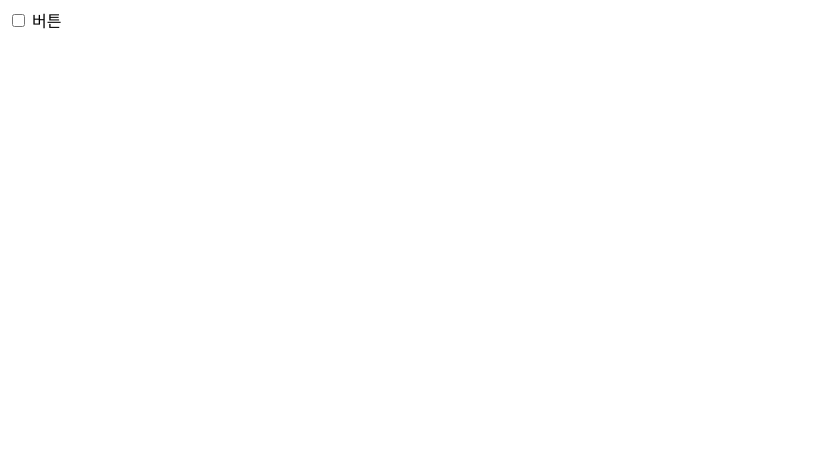
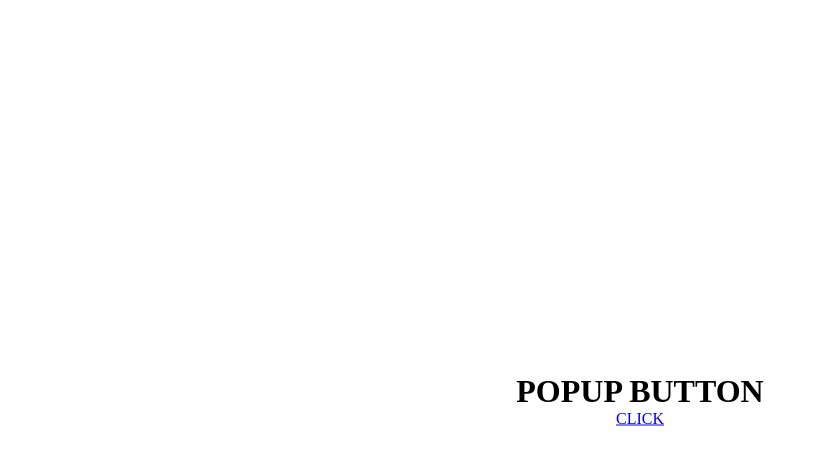
Before and after one commit to gunheekwon/gunheekwon.github.io, a plain HTML site: page layer_popup.html in a window 1280 px wide. Shown: the whole page, without its empty margins (0-815 px from the left). Drawn offline with Linux system fonts and the light colour scheme.

Commit message:
Popup window html 다시 만들기

```diff
--- a/layer_popup.html
+++ b/layer_popup.html
@@ -3,11 +3,13 @@
 <head>
     <meta charset="UTF-8">
     <meta name="viewport" content="width=device-width, initial-scale=1.0">
-    <title>POPUP</title>
+    <title>Popup window</title>
     <link rel="stylesheet" href="style/layer_popup_style.css">
 </head>
 <body>
-    <input type="checkbox">
-    <label for="layer_popup">버튼</label>
+    <div class="container">
+        <h1>POPUP BUTTON</h1>
+        <a href="#" class="button">CLICK</a>
+    </div>
 </body>
 </html>
--- a/style/layer_popup_style.css
+++ b/style/layer_popup_style.css
@@ -1,4 +1,10 @@
+/* reset CSS */
+*{margin: 0;padding: 0;border: 0;}
 
-#layer_popup{
-    display: none;
+.container{
+    position: absolute;
+    top: 50%;
+    left: 50%;
+    transform: translate(-50%, -50%);
+    text-align: center;
 }
```
Also changed, not shown: ClickME.html (renamed from POP.html, +1 -1 lines), index.html (+2 -2 lines), style/ClickME_style.css (renamed from style/POP_style.css).
